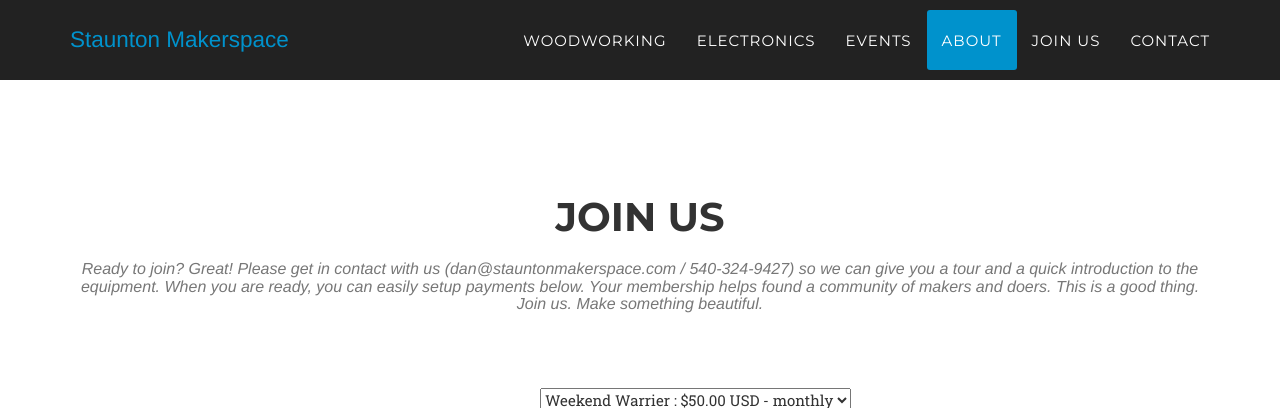
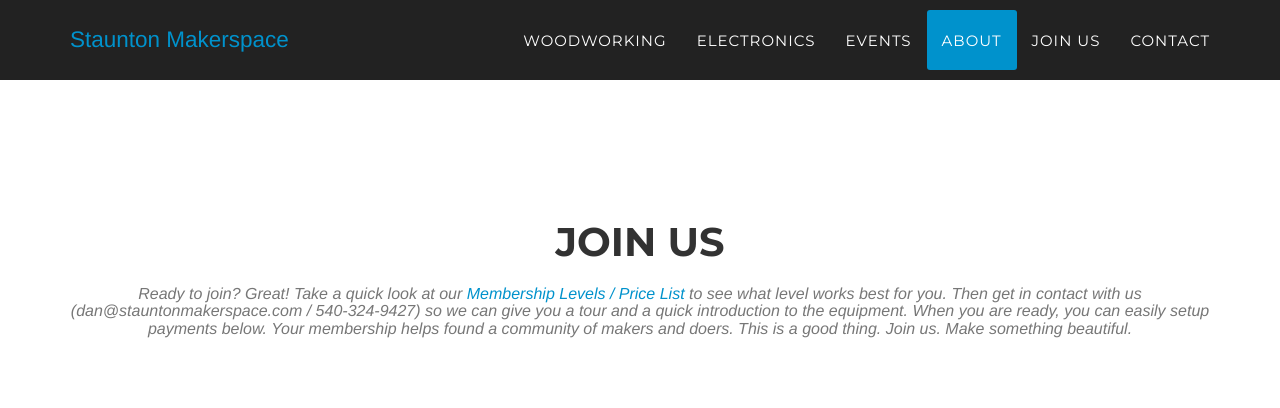
Before and after one commit to stauntonmakerspace/old_website, a Jekyll site: the page built from index.html, in a window 1280 px wide and 900 px high, scrolled down 6308 px, cut to the strip 0-408 px from the top of the window. Built offline with Jekyll 4.4.1, drawn with Linux system fonts in a browser that asks for light colours; some web fonts are replaced; some of the changed text lies outside the part shown.

Commit message:
Adding a few links into our website.

```diff
--- a/_includes/about.html
+++ b/_includes/about.html
@@ -20,7 +20,7 @@
                                     <h4>Makerspaces</h4>
                                 </div>
                                 <div class="timeline-body">
-                                    <p class="text-muted">A Makerspace is a community run space where people can gather to create, collaborate and learn.  We hope the Staunton Makerspace will grow to support collaboration across boundaires of science and art, technlogy and craft, to invent novel objects and works of art.</p>
+                                    <p class="text-muted">A Makerspace is a community run space where people can gather to create, collaborate and learn.  We hope the Staunton Makerspace will grow to support collaboration across boundaires of science and art, technlogy and craft, to invent novel objects and works of art.  Check out our <a href="https://github.com/stauntonmakerspace/wikiProject/wiki">Equipment Wiki</a> for more information about our tools.</p>
                                 </div>
                             </div>
                         </li>
--- a/_includes/join.html
+++ b/_includes/join.html
@@ -4,7 +4,7 @@
             <div class="row">
                 <div class="col-lg-12 text-center">
                     <h2 class="section-heading">Join Us</h2>
-                    <h3 class="section-subheading text-muted">Ready to join?  Great!  Please get in contact with us (dan@stauntonmakerspace.com / 540-324-9427) so we can give you a tour and a quick introduction to the equipment.  When you are ready, you can easily setup payments below.  Your membership helps found a community of makers and doers.  This is a good thing. Join us.  Make something beautiful.</h3>
+                    <h3 class="section-subheading text-muted">Ready to join?  Great!  Take a quick look at our <a target="new" href="https://docs.google.com/document/d/1wc9ezHYMJge22faghzceA_vD9JmLjFcEHpuapAzuDDY/pub">Membership Levels / Price List</a> to see what level works best for you. Then get in contact with us (dan@stauntonmakerspace.com / 540-324-9427) so we can give you a tour and a quick introduction to the equipment.  When you are ready, you can easily setup payments below.  Your membership helps found a community of makers and doers.  This is a good thing. Join us.  Make something beautiful.</h3>
                 </div>
                 <!-- Calendar Selection -->
                 <div>
```
